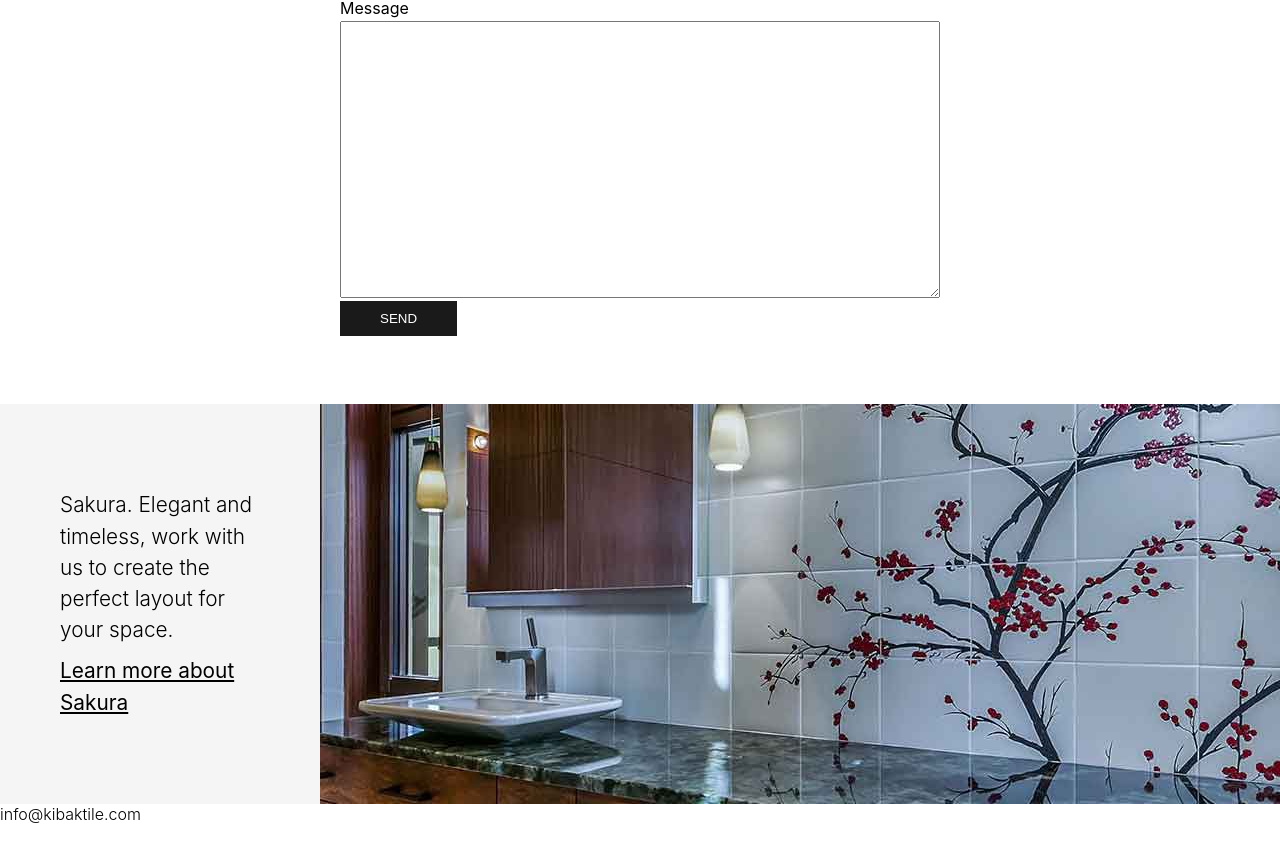
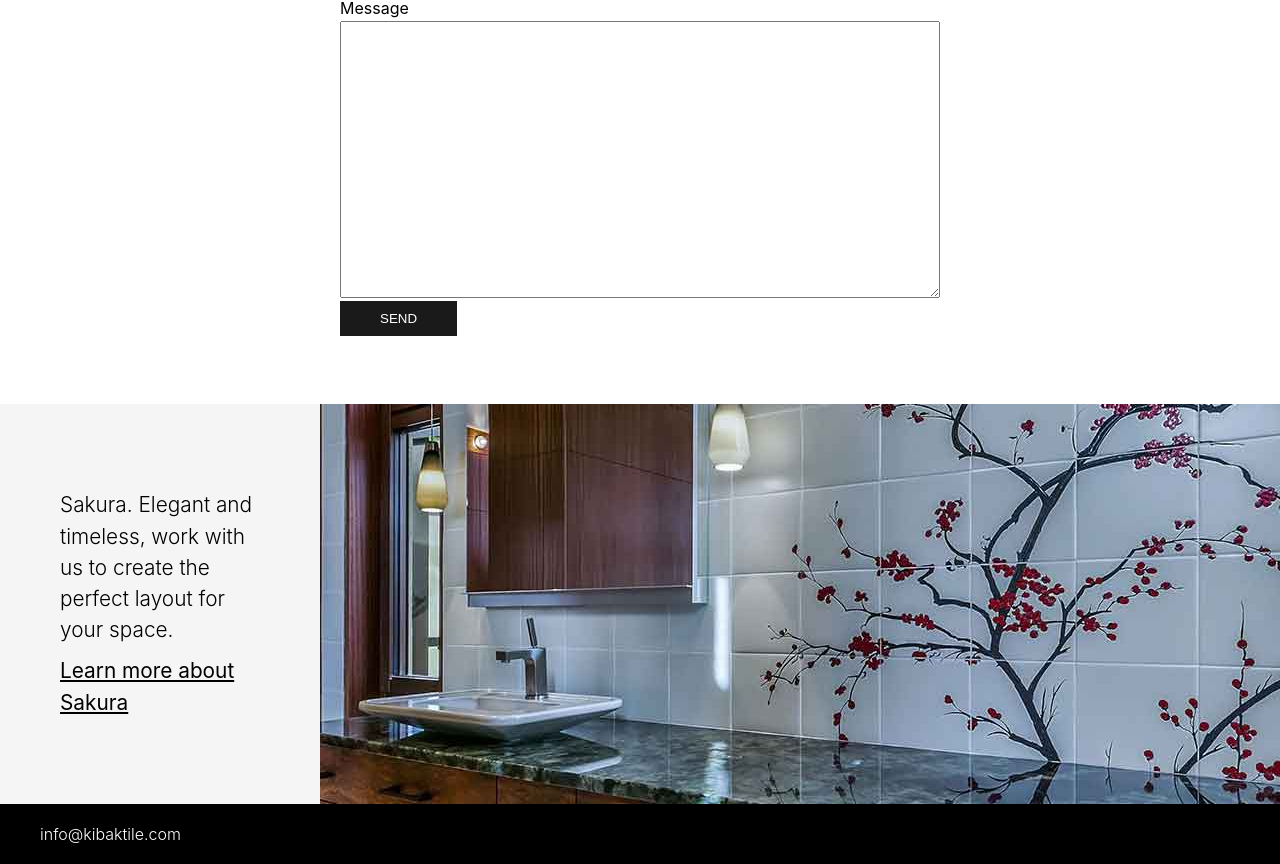
Before and after one commit to redfieldstefan/kibaktile.com, a Next.js app: page / in a window 1280 px wide. Shown: the part 1690-2554 px from the top of the page. Before the commit the page ends 2514 px from the top, so only its background shows below. Built offline with nearby package versions, Linux system fonts and the light colour scheme.

Commit message:
add scripts, minor adjustments

```diff
--- a/package.json
+++ b/package.json
@@ -5,7 +5,8 @@
   "scripts": {
     "dev": "next dev",
     "build": "next build",
-    "start": "next start"
+    "start": "next start",
+    "prod": "build && start"
   },
   "dependencies": {
     "classnames": "^2.2.6",
--- a/src/components/footer.js
+++ b/src/components/footer.js
@@ -1,9 +1,27 @@
 import React from "react";
+import styled from 'styled-components';
+
+const StyledContainer = styled.ul`
+	width: 100%;
+	background: black;
+	display: flex;
+	justifyContent: center;
+	color: white;
+	padding: 20px ${props => props.theme.padding.mobile};
+
+	@media(min-width: ${props => props.theme.breakpoints.mobile}) {
+    padding: 1.5em;
+	}
+
+	@media(min-width: ${props => props.theme.breakpoints.tablet}) {
+		padding: 20px 40px;
+	}
+`;
 
 const Footer = () => (
-  <ul className="Footer">
+  <StyledContainer>
     <li><a href="mailto:info@kibaktile.com">info@kibaktile.com</a></li>
-  </ul>
+  </StyledContainer>
 );
 
 export default Footer;
--- a/src/pages/about.js
+++ b/src/pages/about.js
@@ -1,9 +1,5 @@
 import React, {PureComponent} from 'react';
 import BasePage from '../components/base-page';
-
-import carli from "../assets/images/carli.jpg";
-import maren from "../assets/images/maren.jpg";
-import susanne from "../assets/images/susanne.jpg";
 
 const About = () => (
   <BasePage title="About Us | Kibak Tile">
```
